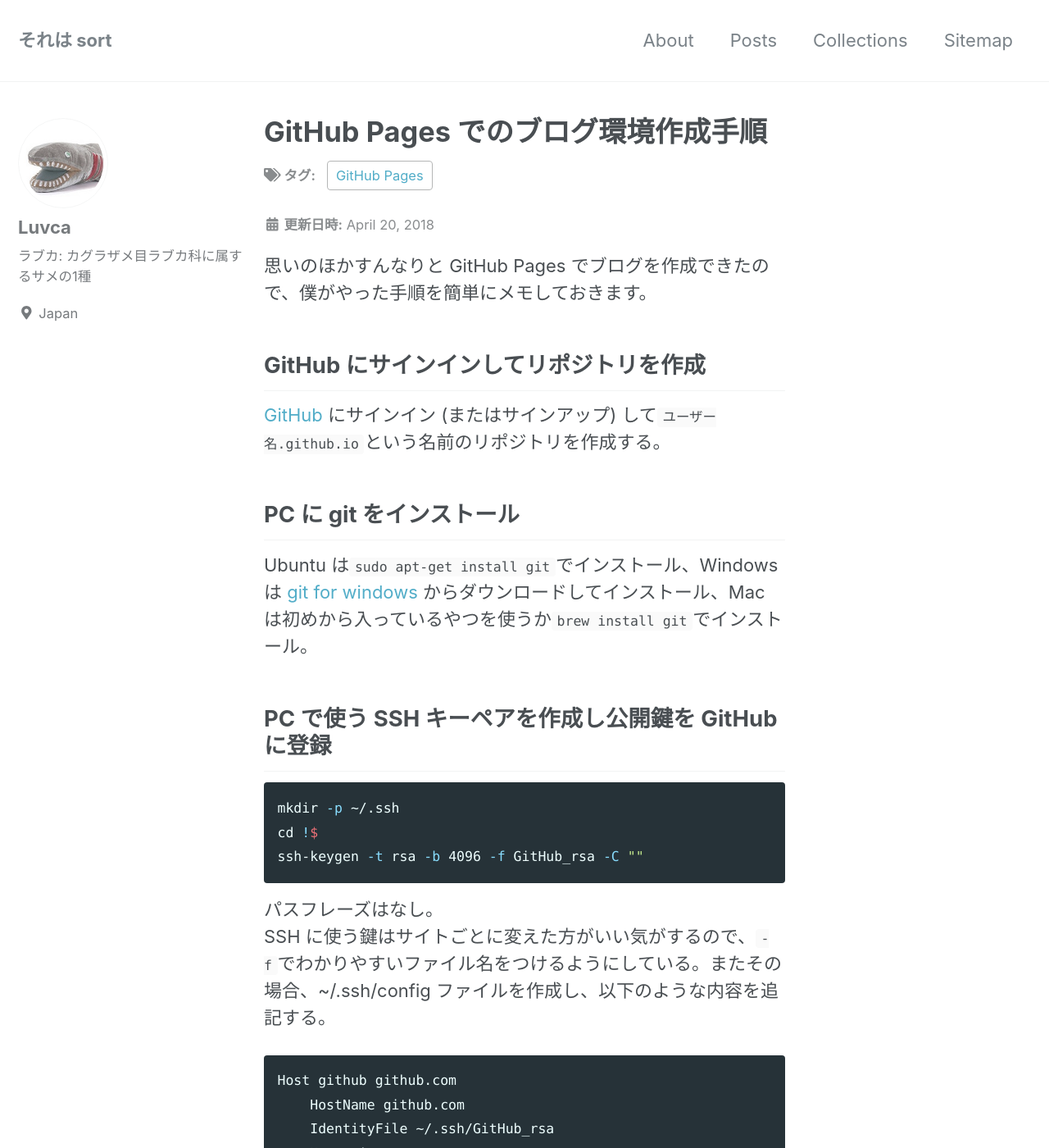
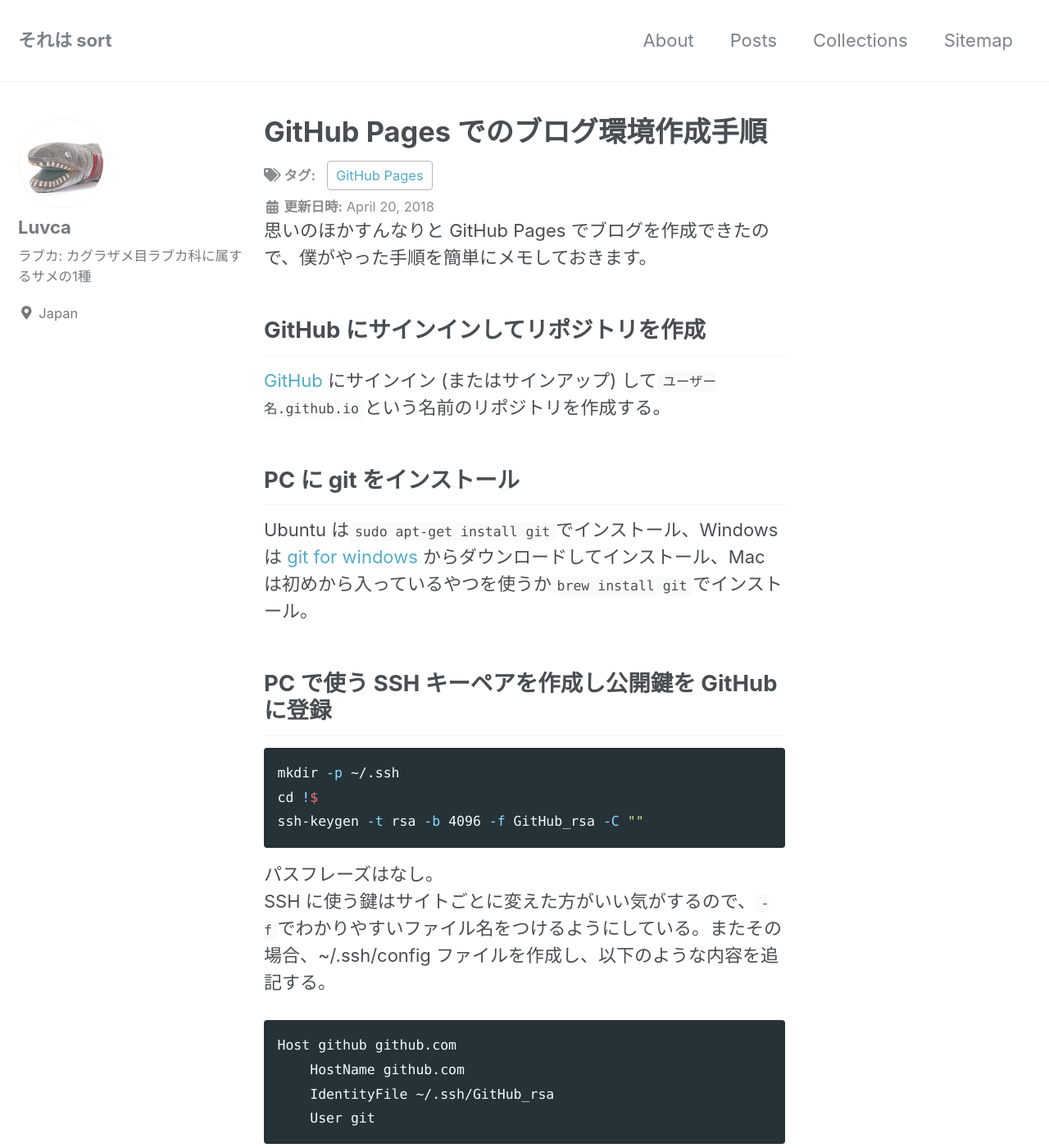
Before and after one commit to Luvca/Luvca.github.io, a Jekyll site: the page built from _posts/2018-04-20-how-to-create-this-blog.md, in a window 1280 px wide and 1400 px high. Shown: the whole window at 82% size. Built offline with Jekyll 4.4.1, drawn with Linux system fonts in a browser that asks for light colours; nearby versions of some CDN libraries.

Commit message:
Update style

```diff
--- a/_sass/minimal-mistakes/_page.scss
+++ b/_sass/minimal-mistakes/_page.scss
@@ -214,7 +214,8 @@
 
 .page__taxonomy,
 .page__date {
-  margin-top: 1px;
+  margin-top: 0;
+  margin-bottom: 0;
   color: $muted-text-color;
   font-size: $type-size-6;
 }
```
